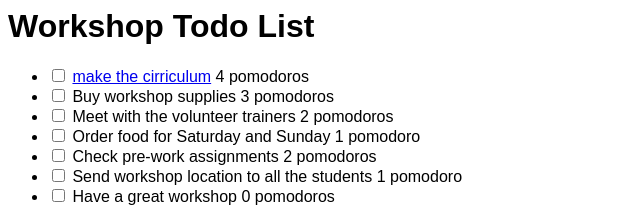
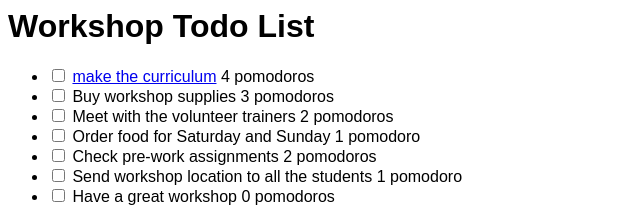
Before and after one commit to seirrahbrown/todo_app_front_end, a plain HTML site: page index.html in a window 1280 px wide. Shown: the top 219 px of the page, 0-640 px from the left. Drawn offline with Linux system fonts and the light colour scheme.

Commit message:
text change

```diff
--- a/index.html
+++ b/index.html
@@ -8,7 +8,7 @@
     <ul>
       <li>
         <input type="checkbox">
-       <a href="show.html">make the cirriculum</a> 4 pomodoros
+       <a href="show.html">make the curriculum</a> 4 pomodoros
       </li>
       <li>
         <input type="checkbox">
```
